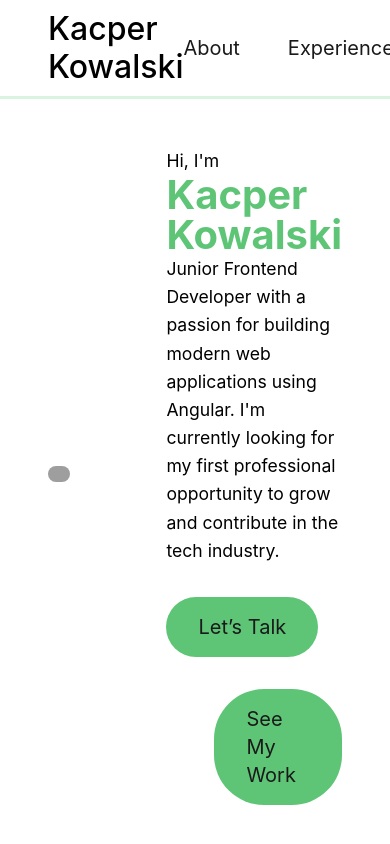
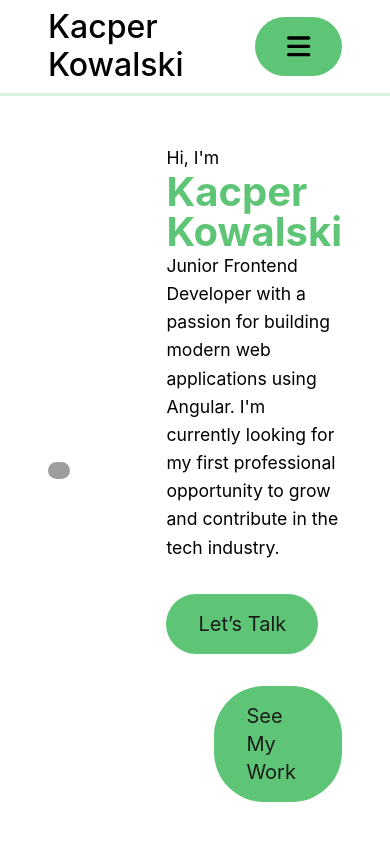
Before and after one commit to KacperKoow/Portfolio, an Angular app: page / in a window 390 px wide. Shown: the top 844 px of the page. Built offline with nearby package versions, Linux system fonts and the light colour scheme; grey boxes are pictures that could not be loaded.

Commit message:
Implement responsive navigation bar

```diff
--- a/src/app/nav/nav.component.css
+++ b/src/app/nav/nav.component.css
@@ -1,12 +1,16 @@
 header {
-  border-bottom: solid var(--background-color);
+  border-bottom: 0.2rem solid var(--background-color);
+  position: sticky;
+  top: 0; /* trzyma się górnej krawędzi */
+  z-index: 1000;
+  background-color: var(--gray100);
 }
 .container {
   display: flex;
   justify-content: space-between;
   margin: 0 auto;
   align-items: center;
-  height: 6rem;
+  height: 5.8rem;
   padding: 0 3rem;
 }
 
@@ -14,9 +18,43 @@ h2 {
   margin-bottom: 0;
 }
 
-ul {
+.nav-links {
   list-style: none;
   display: flex;
   align-items: center;
   gap: 3rem;
 }
+
+.btn-mobile-nav {
+  display: none;
+  flex-direction: column;
+  cursor: pointer;
+  gap: 5px;
+}
+
+@media (max-width: 950px) {
+  .nav-links {
+    display: none;
+  }
+
+  .btn-mobile-nav {
+    display: flex;
+  }
+
+  .mobile-menu {
+    position: fixed;
+    top: 6rem;
+    left: 0;
+    width: 100%;
+    height: calc(100vh - 6rem);
+    background: var(--gray100);
+    display: flex;
+    flex-direction: column;
+    justify-content: top;
+    align-items: center;
+    padding-top: 3rem;
+    gap: 3rem;
+    list-style: none;
+    z-index: 999;
+  }
+}
--- a/src/app/nav/nav.component.html
+++ b/src/app/nav/nav.component.html
@@ -3,7 +3,7 @@
     <h2>Kacper Kowalski</h2>
 
     <nav>
-      <ul>
+      <ul class="nav-links">
         <li>
           <a (click)="onNavigateToSection('about')">About</a>
         </li>
@@ -19,6 +19,39 @@
           >
         </li>
       </ul>
+      <button class="btn-mobile-nav" (click)="toggleMenu()">
+        @if(menuOpen){
+        <fa-icon [icon]="faXmark" [size]="'2x'" class="icon"></fa-icon>}@else
+        {<fa-icon [icon]="faBars" [size]="'2x'" class="icon"></fa-icon>}
+      </button>
+      @if(menuOpen){
+
+      <ul class="mobile-menu">
+        <li>
+          <a (click)="onNavigateToSection('about')" (click)="closeMenu()"
+            >About</a
+          >
+        </li>
+        <li>
+          <a (click)="onNavigateToSection('experience')" (click)="closeMenu()"
+            >Experience</a
+          >
+        </li>
+        <li>
+          <a (click)="onNavigateToSection('contact')" (click)="closeMenu()"
+            >Contact</a
+          >
+        </li>
+        <li>
+          <a
+            class="button"
+            (click)="onNavigateToSection('projects')"
+            (click)="closeMenu()"
+            >Projects</a
+          >
+        </li>
+      </ul>
+      }
     </nav>
   </div>
 </header>
--- a/src/app/nav/nav.component.ts
+++ b/src/app/nav/nav.component.ts
@@ -1,17 +1,43 @@
-import { Component, inject } from '@angular/core';
+import { Component, inject, HostListener } from '@angular/core';
 import { NavService } from './nav.service';
+import { FontAwesomeModule } from '@fortawesome/angular-fontawesome';
+import { faBars, faXmark } from '@fortawesome/free-solid-svg-icons';
 
 @Component({
   selector: 'app-nav',
   standalone: true,
-  imports: [],
+  imports: [FontAwesomeModule],
   templateUrl: './nav.component.html',
   styleUrl: './nav.component.css',
 })
 export class NavComponent {
+  faBars = faBars;
+  faXmark = faXmark;
+
   private navService = inject(NavService);
+  menuOpen = false;
 
   onNavigateToSection(section: string) {
-    this.navService.navigateToSection(section);
+    const element = document.getElementById(section);
+    if (element) {
+      const yOffset = -96;
+      const y = element.getBoundingClientRect().top + window.scrollY + yOffset;
+      window.scrollTo({ top: y, behavior: 'smooth' });
+    }
+  }
+
+  toggleMenu() {
+    this.menuOpen = !this.menuOpen;
+  }
+
+  closeMenu() {
+    this.menuOpen = false;
+  }
+
+  @HostListener('window:resize', ['$event'])
+  onResize(event: any) {
+    if (event.target.innerWidth > 950 && this.menuOpen) {
+      this.menuOpen = false;
+    }
   }
 }
```
